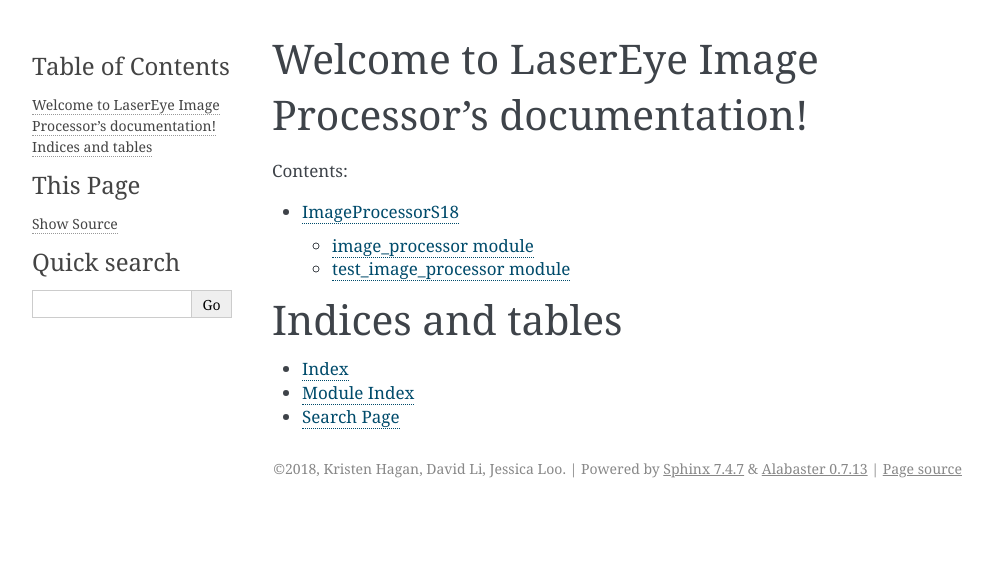
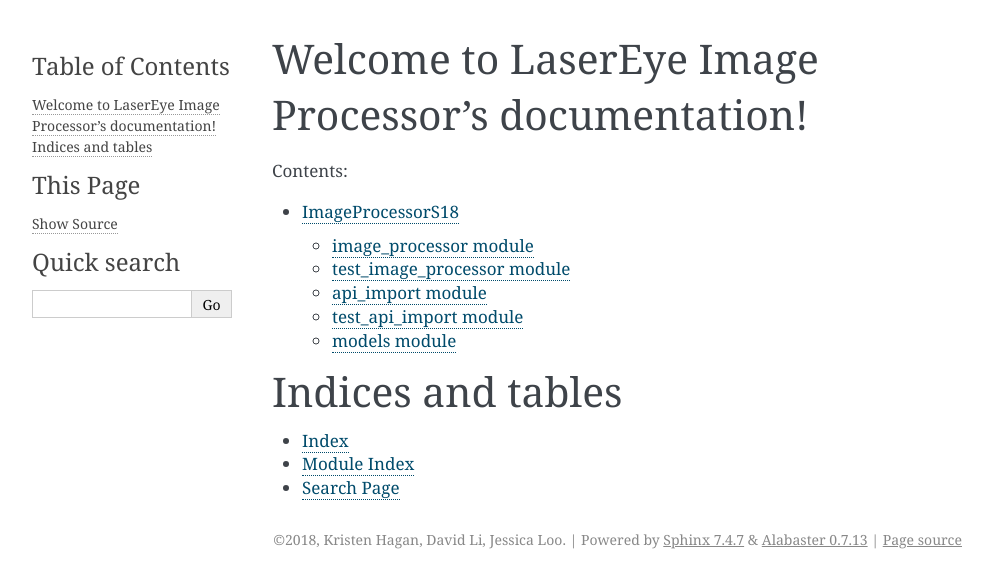
Before and after one commit to jdavidli/ImageProcessorS18, a Sphinx documentation site: the page built from docs/index.rst, in a window 1280 px wide. Shown: the top 588 px of the page, without its empty margins (148-1141 px from the left). Built offline with Sphinx 7.4.7, drawn with Linux system fonts in a browser that asks for light colours.

```diff
--- /dev/null
+++ b/docs/api_import.rst
@@ -0,0 +1,7 @@
+api\_import module
+==================
+
+.. automodule:: api_import
+    :members:
+    :undoc-members:
+    :show-inheritance:
--- a/docs/modules.rst
+++ b/docs/modules.rst
@@ -6,3 +6,6 @@ ImageProcessorS18
 
    image_processor
    test_image_processor
+   api_import
+   test_api_import
+   models
--- /dev/null
+++ b/docs/test_api_import.rst
@@ -0,0 +1,7 @@
+test\_api\_import module
+========================
+
+.. automodule:: test_api_import
+    :members:
+    :undoc-members:
+    :show-inheritance:
```
Also changed, not shown: docs/models.rst (added, +7 -0 lines), 1 other file.
